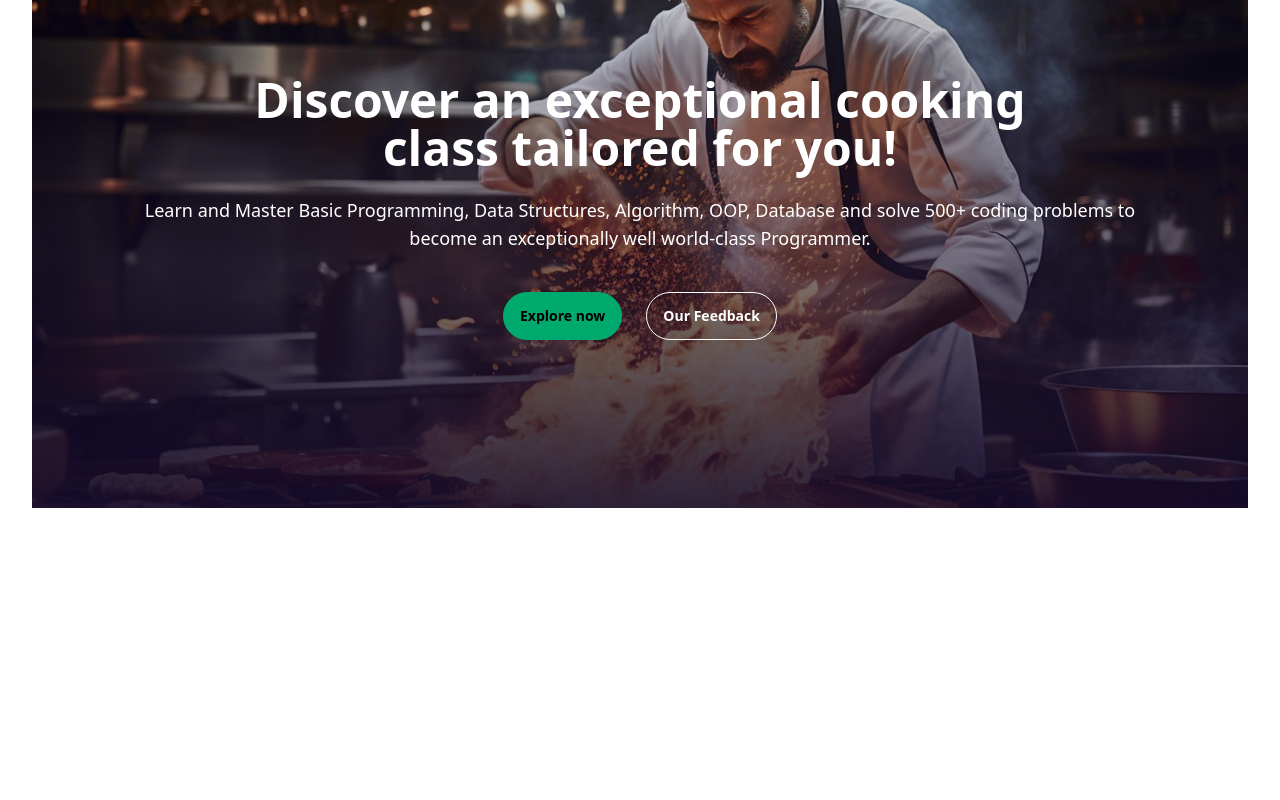
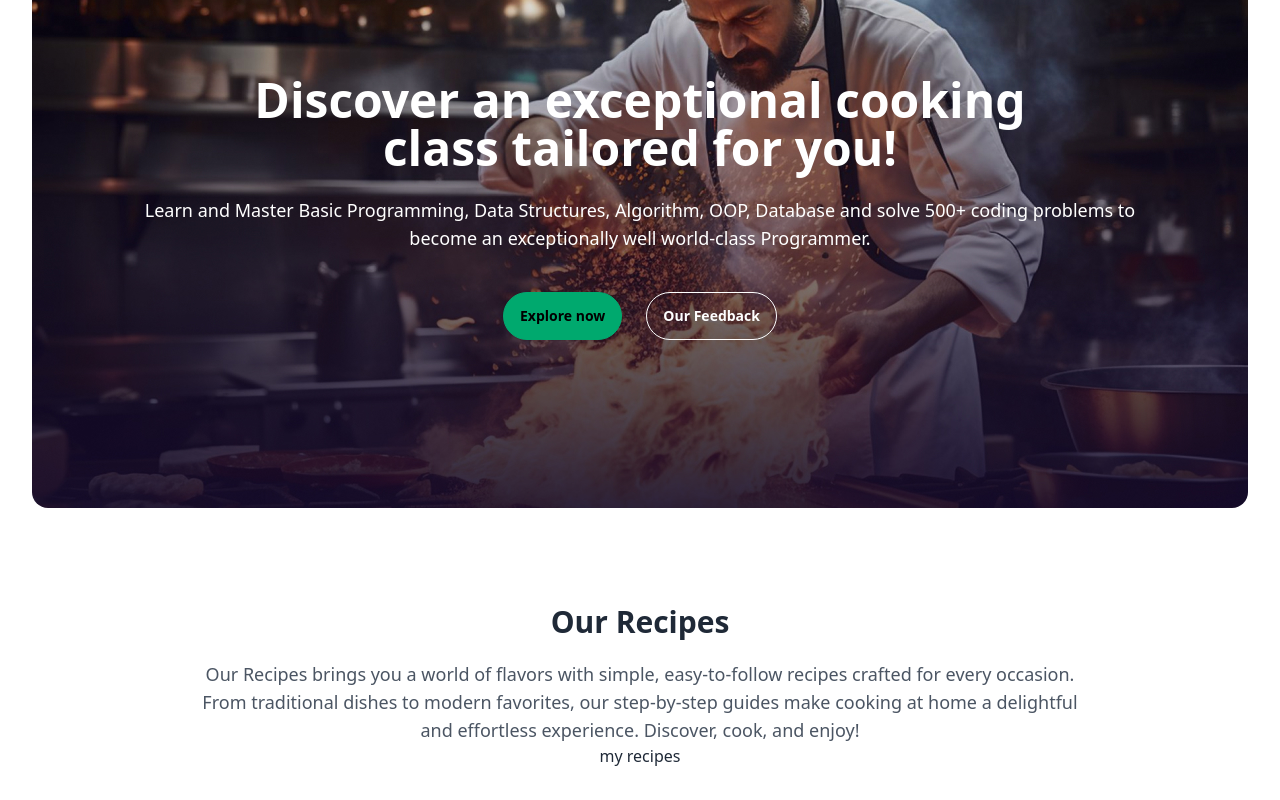
Before and after one commit to rajibhossainimran/react-recipe-calories, a React (Vite) app: page / in a window 1280 px wide. Shown: the part 246-1046 px from the top of the page. Before the commit the page ends 800 px from the top, so only its background shows below. Built offline with nearby package versions, Linux system fonts and the light colour scheme.

Commit message:
recipes description added

```diff
--- a/src/App.jsx
+++ b/src/App.jsx
@@ -1,6 +1,7 @@
 
 import './App.css'
 import Header from './component/header/Header'
+import Recipes from './component/recipies/Recipes'
 
 function App() {
 
@@ -8,6 +9,7 @@ function App() {
   return (
     <>
     <Header></Header>
+    <Recipes></Recipes>
     </>
   )
 }
--- a/src/component/header/Header.jsx
+++ b/src/component/header/Header.jsx
@@ -63,7 +63,7 @@ const Header = () => {
 </div>
 {/* banner section part start  */}
 <section>
-  <div className="banner-container">
+  <div className="banner-container rounded-2xl">
     <div className='flex justify-center flex-col items-center h-full px-12'>
       <h1 className="text-5xl font-bold text-white">Discover an exceptional cooking <br /> class tailored for you!</h1>
       <p className="text-lg pt-6 px-8 text-white">Learn and Master Basic Programming, Data Structures, Algorithm, OOP, Database and solve 500+ coding problems to become an exceptionally well world-class Programmer.</p>
@@ -76,6 +76,13 @@ const Header = () => {
 </section>
 {/* banner section part end    */}
 
+{/* Our Recipes section start  */}
+<section>
+  <h3 className='text-center font-semibold text-3xl pt-24'>Our Recipes</h3>
+  <p className='text-gray-600 text-lg px-40 text-center pt-5'>Our Recipes brings you a world of flavors with simple, easy-to-follow recipes crafted for every occasion. From traditional dishes to modern favorites, our step-by-step guides make cooking at home a delightful and effortless experience. Discover, cook, and enjoy!</p>
+</section>
+{/* Our Recipes section end  */}
+
       </div>
     );
 };
--- /dev/null
+++ b/src/component/recipies/Recipes.jsx
@@ -0,0 +1,13 @@
+
+
+const Recipes = () => {
+
+
+    return (
+        <div>
+            <p>my recipes</p>
+        </div>
+    );
+};
+
+export default Recipes;
```
